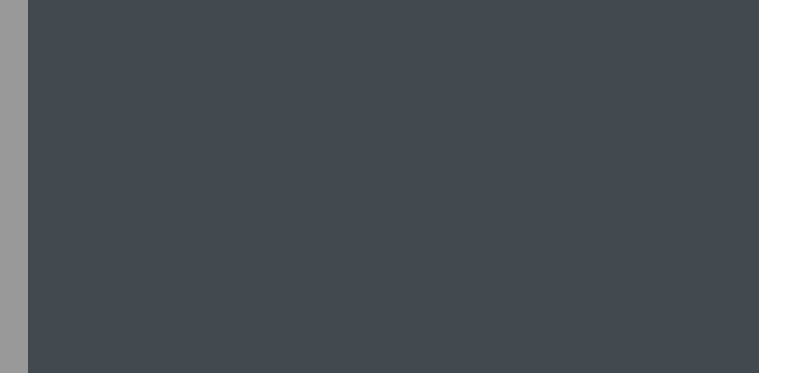
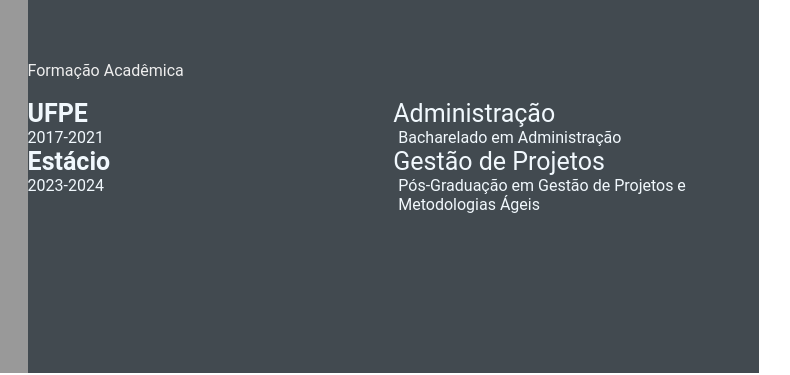
Before and after one commit to karen-ribeiro7/karenribeiro.github.io, a plain HTML site: page index.html in a window 1280 px wide. Shown: the part 459-834 px from the top of the page, 393-1183 px from the left. Drawn offline with Linux system fonts and the light colour scheme.

Commit message:
feat: add experience index.html

```diff
--- a/index.html
+++ b/index.html
@@ -1,5 +1,6 @@
 <!DOCTYPE html>
 <html lang="en">
+
 <head>
     <meta charset="UTF-8">
     <meta http-equiv="X-UA-Compatible" content="IE=edge">
@@ -9,6 +10,7 @@
     <link rel="stylesheet" href="style.css">
 
 </head>
+
 <body>
     <main class="resume-contents">
         <section class="left-section">
@@ -38,7 +40,9 @@
                 <div class="skills">
                     <p class="left-title">Skills</p>
                     <ul>
-                            <li><p>Aprendendo HTML, CSS, Git & Github</p></li>
+                        <li>
+                            <p>Aprendendo HTML, CSS, Git & Github</p>
+                        </li>
                     </ul>
                 </div>
             </section>
@@ -49,7 +53,8 @@
                     <div classs="right-title">Sobre Mim:</div>
                     <p class="abou-me-contents">
                         <br>Olá, sou a Karen.<br>
-                                <br> Sou administradora de formação, e agora aprendendo um pouco sobre o mundo da programação<br>
+                        <br> Sou administradora de formação, e agora aprendendo um pouco sobre o mundo da
+                        programação<br>
                         <br> Inglês avançado, espanhol basico / Pacote Office intermediário<br>
                         <br> Soft skills: Proatividade, Trabalho em equipe, Comunicação, Capacidade Analítica <br>
                     </p>
@@ -84,8 +89,30 @@
                     </div>
                 </div>
             </section>
+            <section class="education gap">
+                <div class="right-title">Formação Acadêmica</div><br>
+                <div class="education-contents">
+                <div class="education-left">
+                    <p class="education-school-name">UFPE</p>
+                    <p class="education-time-period">2017-2021</p>
+                </div>
+                <div class="education-right">
+                    <p class="education-subject">Administração</p>
+                    <p class="education-desc">Bacharelado em Administração</p>
+                </div>
+                <div class="education-left">
+                    <p class="education-school-name">Estácio</p>
+                    <p class="education-time-period">2023-2024</p>
+                </div>
+                <div class="education-right">
+                    <p class="education-subject">Gestão de Projetos</p>
+                    <p class="education-desc">Pós-Graduação em Gestão de Projetos e Metodologias Ágeis</p>
+                </div>
+            </div>
+            </section>
         </section>
     </main>
 
 </body>
+
 </html>
```
Lines whose indentation alone changed are shown as unchanged.
